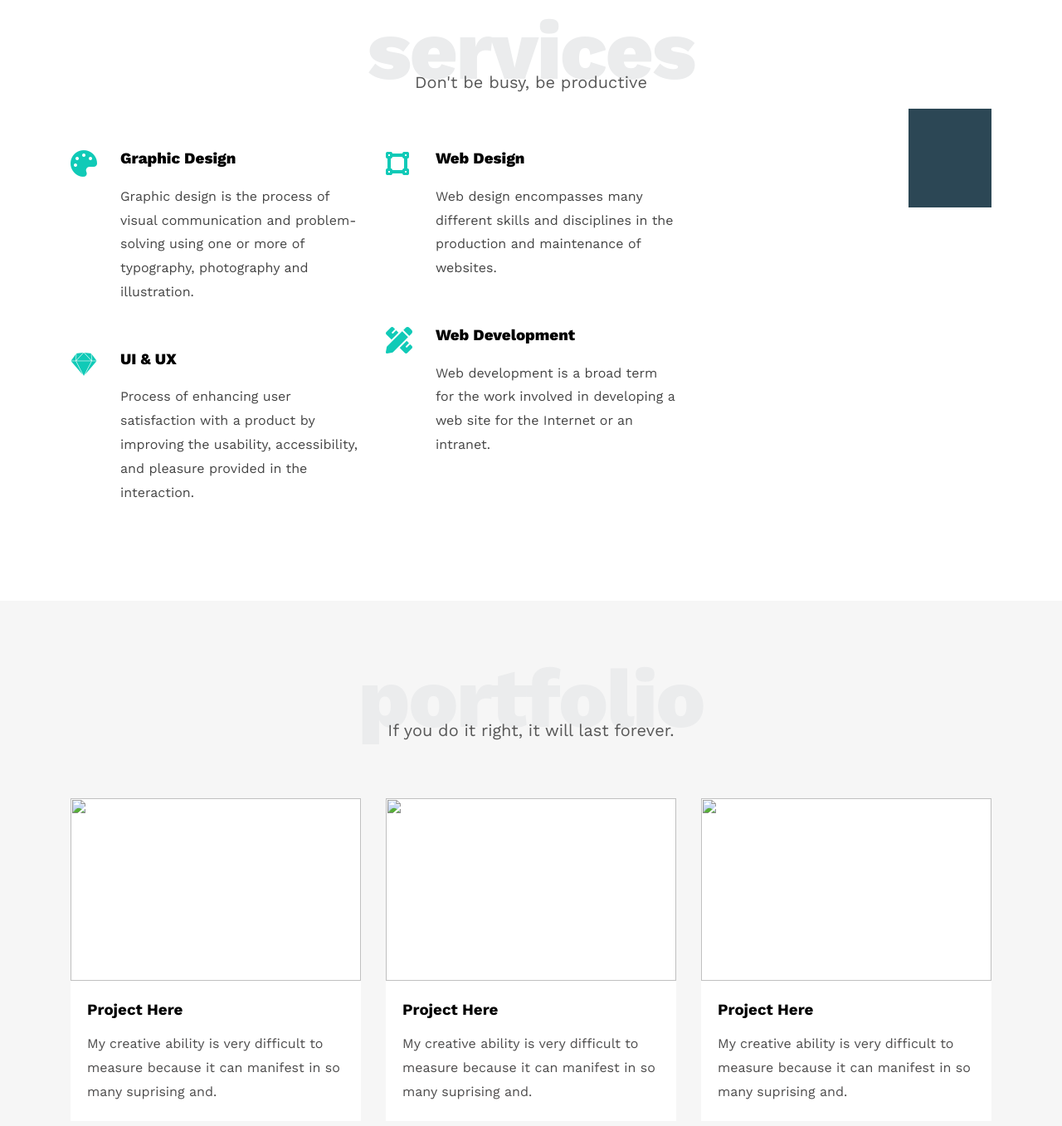
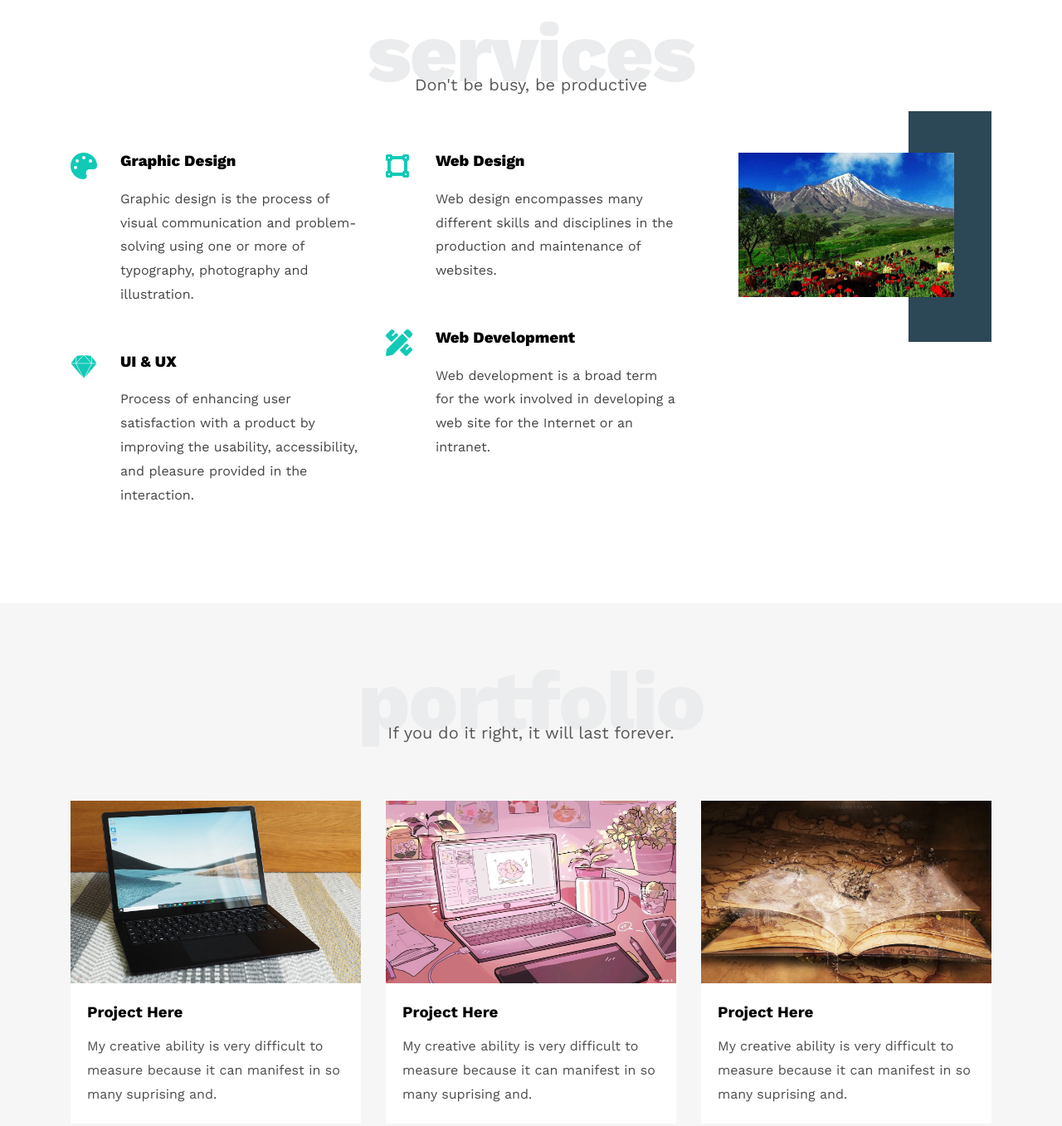
Before and after one commit to Honko-o/Elzero_Course_Template-1, a plain HTML site: page index.html in a window 1280 px wide. Shown: the part 1252-2609 px from the top of the page at 83% size. Drawn offline with nearby package versions, Linux system fonts and the light colour scheme; the site is published under a folder, as on GitHub Pages, so addresses that start at the root find nothing; a web font is replaced by a local one.

Commit message:
Fix Images Are Not Loaded

```diff
--- a/index.html
+++ b/index.html
@@ -23,7 +23,7 @@
     <!-- Start Header -->
     <div class="header">
         <div class="container">
-            <img class="logo" src="/images/logo.png" alt="" />
+            <img class="logo" src="images/logo.png" alt="" />
             <div class="links">
                 <span class="icon">
                     <span></span>
@@ -133,7 +133,7 @@
                 </div>
                 <div class="col">
                     <div class="image image-col">
-                        <img src="/images/services.jpg" alt="">
+                        <img src="images/services.jpg" alt="">
                     </div>
                 </div>
             </div>
@@ -147,7 +147,7 @@
             <p>If you do it right, it will last forever.</p>
             <div class="portfolio-content">
                 <div class="card">
-                    <img src="/images/portfolio-1.jpg" alt="">
+                    <img src="images/portfolio-1.jpg" alt="">
                     <div class="info">
                         <h3>Project Here</h3>
                         <p>My creative ability is very difficult to measure because it can manifest in so many suprising
@@ -155,7 +155,7 @@
                     </div>
                 </div>
                 <div class="card">
-                    <img src="/images/portfolio-2.jpg" alt="">
+                    <img src="images/portfolio-2.jpg" alt="">
                     <div class="info">
                         <h3>Project Here</h3>
                         <p>My creative ability is very difficult to measure because it can manifest in so many suprising
@@ -163,7 +163,7 @@
                     </div>
                 </div>
                 <div class="card">
-                    <img src="/images/portfolio-3.jpg" alt="">
+                    <img src="images/portfolio-3.jpg" alt="">
                     <div class="info">
                         <h3>Project Here</h3>
                         <p>My creative ability is very difficult to measure because it can manifest in so many suprising
@@ -181,7 +181,7 @@
             <p>Less is more work</p>
             <div class="about-content">
                 <div class="image">
-                    <img src="/images/about.jpg" alt="">
+                    <img src="images/about.jpg" alt="">
                 </div>
                 <div class="text">
                     <p>Lorem ipsum dolor sit amet consectetur adipisicing elit. Asperiores odio dolores, eum animi quod
```
